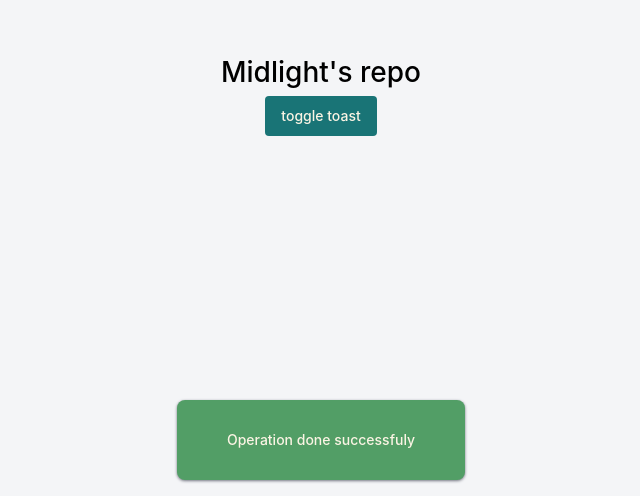
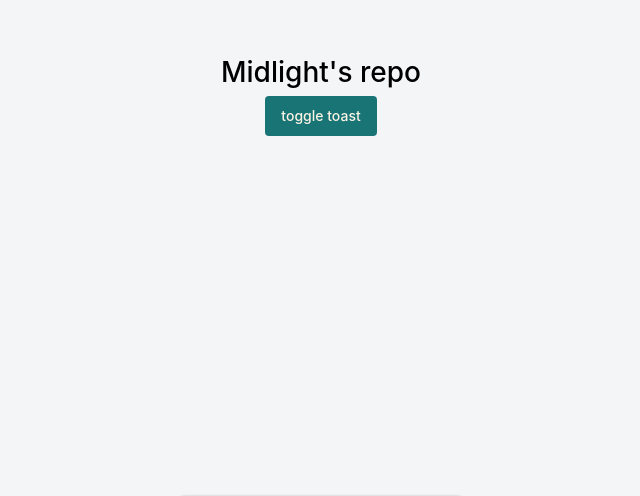
Before and after one commit to kacemws/Midlight, a React (Create React App) app: page / in a window 1280 px wide. Shown: the part 304-800 px from the top of the page, without its empty margins (319-959 px from the left). Built offline with nearby package versions, Linux system fonts and the light colour scheme.

Commit message:
logic for displaying hidding the toast

```diff
--- a/src/Components/Toast/Toast.scss
+++ b/src/Components/Toast/Toast.scss
@@ -13,7 +13,7 @@
   padding: 1rem;
   .toast {
     position: relative;
-    // top: 4rem;
+    top: 6rem;
 
     display: flex;
     align-items: center;
@@ -26,7 +26,7 @@
     box-shadow: 0px 1px 3px 0px var(--neutral-400);
     background-color: var(--neutral-300);
 
-    transition: 450ms ease-out;
+    transition: 450ms ease-in-out;
 
     &.error {
       background-color: var(--danger-100);
@@ -37,5 +37,8 @@
       background-color: var(--success-100);
       color: var(--text-inverted) !important;
     }
+    &.visible {
+      top: 0;
+    }
   }
 }
--- a/src/Components/Toast/Toast.tsx
+++ b/src/Components/Toast/Toast.tsx
@@ -1,16 +1,57 @@
+import React, { useEffect, useState } from "react";
 import { Title } from "../Text";
 import "./Toast.scss";
 
 interface Props {
   type?: "loading" | "error" | "success";
   message?: string;
+  duration?: number;
+  active?: boolean;
+  onClose?: () => void;
 }
 
 export const Toast: React.FC<Props> = ({
   type = "loading",
   message = "",
+  duration = 1500,
+  active = false,
+  onClose = () => {
+    console.log("hide toast");
+  },
   ...rest
 }) => {
+  const [id, setId] = useState<number>(0);
+
+  useEffect(() => {
+    setId(id + 1);
+  }, []);
+
+  const [displayed, setDisplayed] = useState<boolean>(false);
+  const [timer, setTimer] = useState<number>(
+    window.setTimeout((_: any) => {
+      // function here
+    }, duration)
+  );
+
+  useEffect(() => {
+    console.log("changed the status to : " + active);
+
+    // cleaning any time out;
+    window.clearTimeout(timer);
+
+    // displaying/hidding the toast;
+    setDisplayed(active);
+
+    if (active) {
+      // hidding it after the given duration (in ms)
+      const aux = window.setTimeout((_: any) => {
+        setDisplayed(false);
+        onClose();
+      }, duration);
+      setTimer(aux);
+    }
+  }, [active]);
+
   let displayedMessage = message;
 
   if (displayedMessage == "") {
@@ -32,7 +73,9 @@ export const Toast: React.FC<Props> = ({
 
   return (
     <div className="toast-wrapper">
-      <div className={`toast ${type}`}>{messageElement}</div>
+      <div key={id} className={`toast ${type} ${displayed ? "visible" : ""}`}>
+        {messageElement}
+      </div>
     </div>
   );
 };
```
